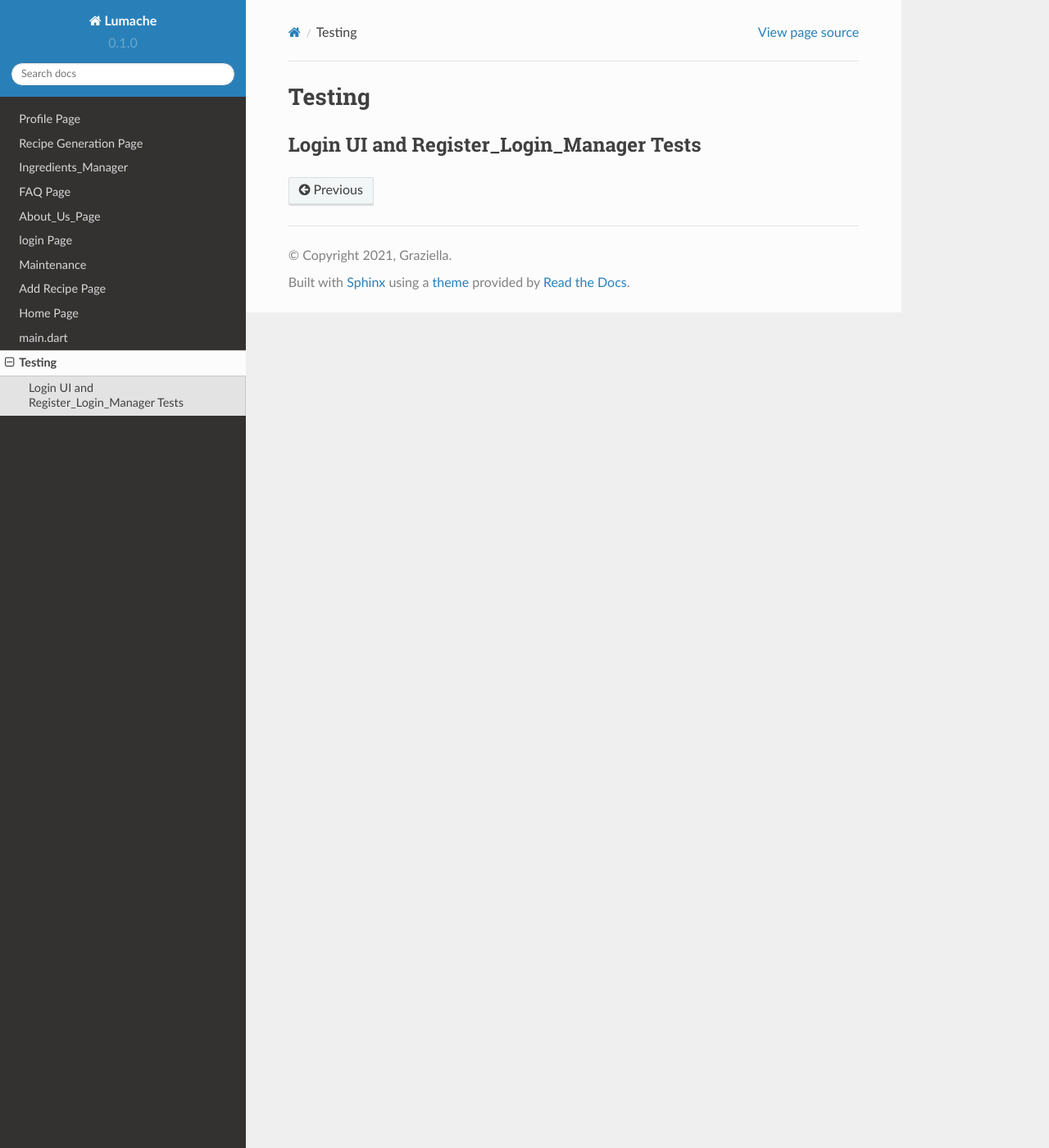
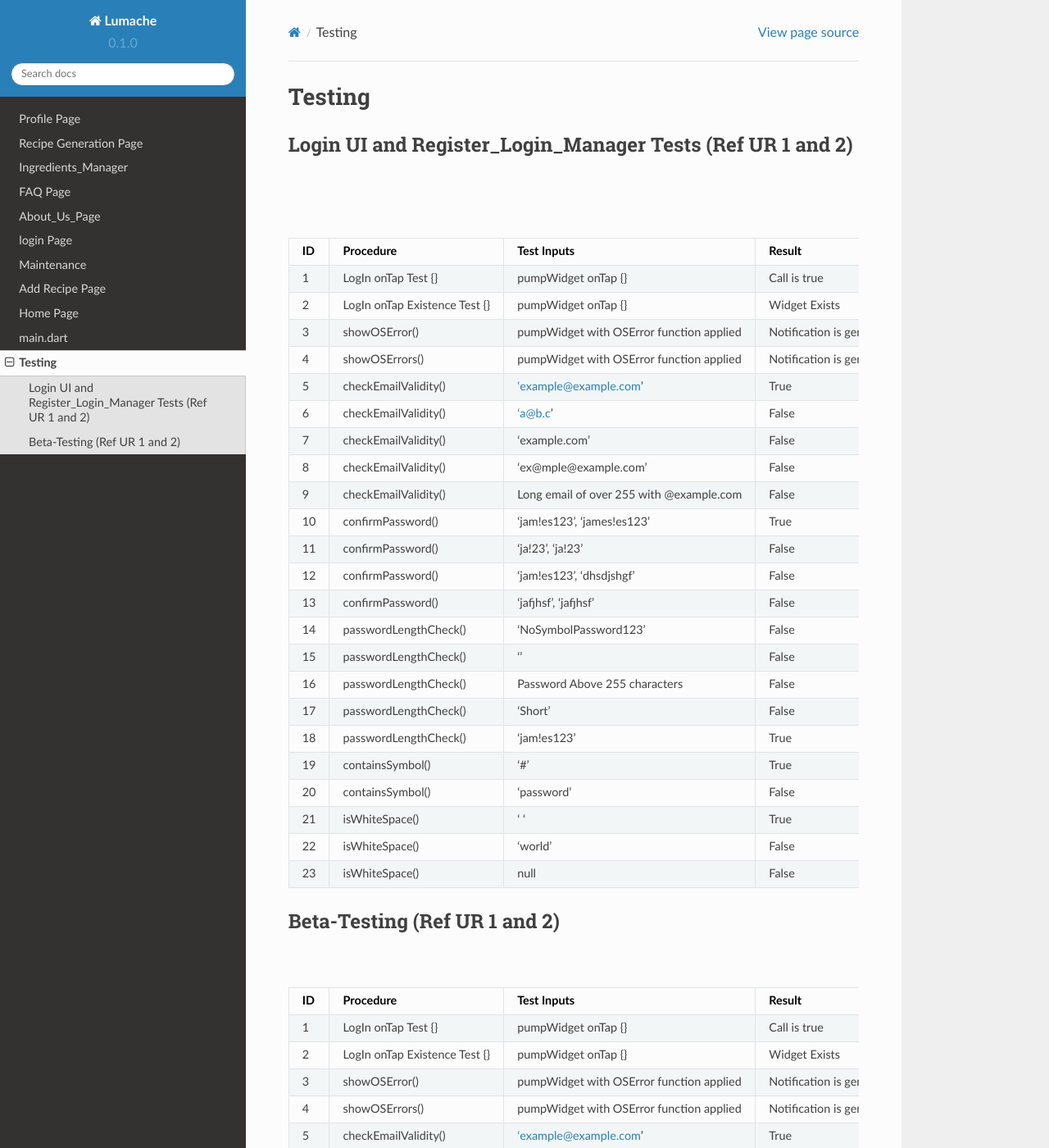
Before and after one commit to RhysRoo/SDRecipie_docs, a Sphinx documentation site: the page built from docs/source/testing.rst, in a window 1280 px wide and 1400 px high. Shown: the whole window at 82% size. Built offline with Sphinx 7.4.7 and the Read the Docs theme 2.0.0, drawn with Linux system fonts in a browser that asks for light colours; pages that are not in the unit, such as notebooks, are missing from menus; some of the changed text lies outside the part shown.

Commit message:
Update testing.rst

```diff
--- a/docs/source/testing.rst
+++ b/docs/source/testing.rst
@@ -1,55 +1,258 @@
 Testing
 ========
 
-Login UI and Register_Login_Manager Tests
------------------------------------------
+Login UI and Register_Login_Manager Tests  (Ref UR 1 and 2)
+------------------------------------------------------------
 
-+----+-----------------------------+-------------------------------------+---------------------+------------------------------------------------------------------------------------------------------------------+
-| ID | Procedure                   | Test Inputs                         | Result              | Description to Meet Specification                                                                                 |
-+====+=============================+=====================================+=====================+==================================================================================================================+
-| 1  | LogIn onTap Test {}         | pumpWidget onTap {}                 | Call is true        | FR Met: Trigger authentication and function is initiated (UR 1 a).                                              |
-+----+-----------------------------+-------------------------------------+---------------------+------------------------------------------------------------------------------------------------------------------+
-| 2  | LogIn onTap Existence Test {}| pumpWidget onTap {}                 | Widget Exists       |                                                                                                                  |
-+----+-----------------------------+-------------------------------------+---------------------+------------------------------------------------------------------------------------------------------------------+
-| 3  | showOSError()               | pumpWidget with OSError function applied | Notification is generated when Android user attempts to use Apple Sign In |SR Met: Error messages elicited to client interface (UR 1 f)  |
-+----+-----------------------------+-------------------------------------+---------------------+------------------------------------------------------------------------------------------------------------------+
-| 4  | showOSErrors()              | pumpWidget with OSError function applied | Notification is generated to display error messages when creating an account | SR Met: Error messages elicited to client interface when invalid information entered (UR 1 f). |
-+----+-----------------------------+-------------------------------------+---------------------+------------------------------------------------------------------------------------------------------------------+
-| 5  | checkEmailValidity()        | 'example@example.com'               | True                | a)  SR Met: User can input, email, passwords, and required information (UR 1, 2 d, e, f). b) Improved SR: Validation Rules. Password length above 6 characters and no more than 255. Must include 1 @ character. c) All proposed functions are shown below: |
-+----+-----------------------------+-------------------------------------+---------------------+------------------------------------------------------------------------------------------------------------------+
-| 6  | checkEmailValidity()        | 'a@b.c'                             | False               |                                                                                                                  |
-+----+-----------------------------+-------------------------------------+---------------------+------------------------------------------------------------------------------------------------------------------+
-| 7  | checkEmailValidity()        | 'example.com'                       | False               |                                                                                                                  |
-+----+-----------------------------+-------------------------------------+---------------------+------------------------------------------------------------------------------------------------------------------+
-| 8  | checkEmailValidity()        | 'ex@mple@example.com'               | False               |                                                                                                                  |
-+----+-----------------------------+-------------------------------------+---------------------+------------------------------------------------------------------------------------------------------------------+
-| 9  | checkEmailValidity()        | Long email of over 255 with @example.com | False          |                                                                                                                  |
-+----+-----------------------------+-------------------------------------+---------------------+------------------------------------------------------------------------------------------------------------------+
-| 10 | confirmPassword()           | 'jam!es123', 'james!es123'          | True                | Contains symbol. Length and Match                                                                                |
-+----+-----------------------------+-------------------------------------+---------------------+------------------------------------------------------------------------------------------------------------------+
-| 11 | confirmPassword()           | 'ja!23', 'ja!23'                    | False               | Length not retained                                                                                               |
-+----+-----------------------------+-------------------------------------+---------------------+------------------------------------------------------------------------------------------------------------------+
-| 12 | confirmPassword()           | 'jam!es123', 'dhsdjshgf'            | False               |                                                                                                                  |
-+----+-----------------------------+-------------------------------------+---------------------+------------------------------------------------------------------------------------------------------------------+
-| 13 | confirmPassword()           | 'jafjhsf', 'jafjhsf'                | False               | No Symbol                                                                                                        |
-+----+-----------------------------+-------------------------------------+---------------------+------------------------------------------------------------------------------------------------------------------+
-| 14 | passwordLengthCheck()       | 'NoSymbolPassword123'               | False               |                                                                                                                  |
-+----+-----------------------------+-------------------------------------+---------------------+------------------------------------------------------------------------------------------------------------------+
-| 15 | passwordLengthCheck()       | ''                                  | False               |                                                                                                                  |
-+----+-----------------------------+-------------------------------------+---------------------+------------------------------------------------------------------------------------------------------------------+
-| 16 | passwordLengthCheck()       | Password Above 255 characters       | False               |                                                                                                                  |
-+----+-----------------------------+-------------------------------------+---------------------+------------------------------------------------------------------------------------------------------------------+
-| 17 | passwordLengthCheck()       | 'Short'                             | False               |                                                                                                                  |
-+----+-----------------------------+-------------------------------------+---------------------+------------------------------------------------------------------------------------------------------------------+
-| 18 | passwordLengthCheck()       | 'jam!es123'                         | True                |                                                                                                                  |
-+----+-----------------------------+-------------------------------------+---------------------+------------------------------------------------------------------------------------------------------------------+
-| 19 | containsSymbol()            | '#'                                 | True                |                                                                                                                  |
-+----+-----------------------------+-------------------------------------+---------------------+------------------------------------------------------------------------------------------------------------------+
-| 20 | containsSymbol()            | 'password'                          | False               |                                                                                                                  |
-+----+-----------------------------+-------------------------------------+---------------------+------------------------------------------------------------------------------------------------------------------+
-| 21 | isWhiteSpace()              | ' '                                 | True                |                                                                                                                  |
-+----+-----------------------------+-------------------------------------+---------------------+------------------------------------------------------------------------------------------------------------------+
-| 22 | isWhiteSpace()              | 'world'                             | False               |                                                                                                                  |
-+----+-----------------------------+-------------------------------------+---------------------+------------------------------------------------------------------------------------------------------------------+
-| 23 | isWhiteSpace()              | null                                | False               |                                                                                                                  |
-+----+-----------------------------+-------------------------------------+---------------------+------------------------------------------------------------------------------------------------------------------+
+.. list-table:: Login UI and Register_Login_Manager Tests (Ref UR 1 and 2)
+   :widths: 5 25 25 25 25
+   :header-rows: 1
+
+   * - ID
+     - Procedure
+     - Test Inputs
+     - Result
+     - Description to Meet Specification
+   * - 1
+     - LogIn onTap Test {}
+     - pumpWidget onTap {}
+     - Call is true
+     - FR Met: Trigger authentication and function is initiated (UR 1 a).
+   * - 2
+     - LogIn onTap Existence Test {}
+     - pumpWidget onTap {}
+     - Widget Exists
+     -
+   * - 3
+     - showOSError()
+     - pumpWidget with OSError function applied
+     - Notification is generated when Android user attempts to use Apple Sign In
+     - SR Met: Error messages elicited to client interface (UR 1 f)
+   * - 4
+     - showOSErrors()
+     - pumpWidget with OSError function applied
+     - Notification is generated to display error messages when creating an account
+     - SR Met: Error messages elicited to client interface when invalid information entered (UR 1 f).
+   * - 5
+     - checkEmailValidity()
+     - 'example@example.com'
+     - True
+     - SR Met: User can input, email, passwords, and required information (UR 1, 2 d, e, f). b) Improved SR: Validation Rules. Password length above 6 characters and no more than 255. Must include 1 @ character. c) All proposed functions are shown below:
+   * - 6
+     - checkEmailValidity()
+     - 'a@b.c'
+     - False
+     -
+   * - 7
+     - checkEmailValidity()
+     - 'example.com'
+     - False
+     -
+   * - 8
+     - checkEmailValidity()
+     - 'ex@mple@example.com'
+     - False
+     -
+   * - 9
+     - checkEmailValidity()
+     - Long email of over 255 with @example.com
+     - False
+     -
+   * - 10
+     - confirmPassword()
+     - 'jam!es123', 'james!es123'
+     - True
+     - Contains symbol. Length and Match
+   * - 11
+     - confirmPassword()
+     - 'ja!23', 'ja!23'
+     - False
+     - Length not retained
+   * - 12
+     - confirmPassword()
+     - 'jam!es123', 'dhsdjshgf'
+     - False
+     -
+   * - 13
+     - confirmPassword()
+     - 'jafjhsf', 'jafjhsf'
+     - False
+     - No Symbol
+   * - 14
+     - passwordLengthCheck()
+     - 'NoSymbolPassword123'
+     - False
+     -
+   * - 15
+     - passwordLengthCheck()
+     - ''
+     - False
+     -
+   * - 16
+     - passwordLengthCheck()
+     - Password Above 255 characters
+     - False
+     -
+   * - 17
+     - passwordLengthCheck()
+     - 'Short'
+     - False
+     -
+   * - 18
+     - passwordLengthCheck()
+     - 'jam!es123'
+     - True
+     -
+   * - 19
+     - containsSymbol()
+     - '#'
+     - True
+     -
+   * - 20
+     - containsSymbol()
+     - 'password'
+     - False
+     -
+   * - 21
+     - isWhiteSpace()
+     - ' '
+     - True
+     -
+   * - 22
+     - isWhiteSpace()
+     - 'world'
+     - False
+     -
+   * - 23
+     - isWhiteSpace()
+     - null
+     - False
+     -
+
+Beta-Testing (Ref UR 1 and 2)
+----------------------------
+
+.. list-table:: Login UI and Register_Login_Manager Tests (Ref UR 1 and 2)
+   :widths: 5 25 25 25 25
+   :header-rows: 1
+
+   * - ID
+     - Procedure
+     - Test Inputs
+     - Result
+     - Description to Meet Specification
+   * - 1
+     - LogIn onTap Test {}
+     - pumpWidget onTap {}
+     - Call is true
+     - FR Met: Trigger authentication and function is initiated (UR 1 a).
+   * - 2
+     - LogIn onTap Existence Test {}
+     - pumpWidget onTap {}
+     - Widget Exists
+     -
+   * - 3
+     - showOSError()
+     - pumpWidget with OSError function applied
+     - Notification is generated when Android user attempts to use Apple Sign In
+     - SR Met: Error messages elicited to client interface (UR 1 f)
+   * - 4
+     - showOSErrors()
+     - pumpWidget with OSError function applied
+     - Notification is generated to display error messages when creating an account
+     - SR Met: Error messages elicited to client interface when invalid information entered (UR 1 f).
+   * - 5
+     - checkEmailValidity()
+     - 'example@example.com'
+     - True
+     - SR Met: User can input, email, passwords, and required information (UR 1, 2 d, e, f). b) Improved SR: Validation Rules. Password length above 6 characters and no more than 255. Must include 1 @ character. c) All proposed functions are shown below:
+   * - 6
+     - checkEmailValidity()
+     - 'a@b.c'
+     - False
+     -
+   * - 7
+     - checkEmailValidity()
+     - 'example.com'
+     - False
+     -
+   * - 8
+     - checkEmailValidity()
+     - 'ex@mple@example.com'
+     - False
+     -
+   * - 9
+     - checkEmailValidity()
+     - Long email of over 255 with @example.com
+     - False
+     -
+   * - 10
+     - confirmPassword()
+     - 'jam!es123', 'james!es123'
+     - True
+     - Contains symbol. Length and Match
+   * - 11
+     - confirmPassword()
+     - 'ja!23', 'ja!23'
+     - False
+     - Length not retained
+   * - 12
+     - confirmPassword()
+     - 'jam!es123', 'dhsdjshgf'
+     - False
+     -
+   * - 13
+     - confirmPassword()
+     - 'jafjhsf', 'jafjhsf'
+     - False
+     - No Symbol
+   * - 14
+     - passwordLengthCheck()
+     - 'NoSymbolPassword123'
+     - False
+     -
+   * - 15
+     - passwordLengthCheck()
+     - ''
+     - False
+     -
+   * - 16
+     - passwordLengthCheck()
+     - Password Above 255 characters
+     - False
+     -
+   * - 17
+     - passwordLengthCheck()
+     - 'Short'
+     - False
+     -
+   * - 18
+     - passwordLengthCheck()
+     - 'jam!es123'
+     - True
+     -
+   * - 19
+     - containsSymbol()
+     - '#'
+     - True
+     -
+   * - 20
+     - containsSymbol()
+     - 'password'
+     - False
+     -
+   * - 21
+     - isWhiteSpace()
+     - ' '
+     - True
+     -
+   * - 22
+     - isWhiteSpace()
+     - 'world'
+     - False
+     -
+   * - 23
+     - isWhiteSpace()
+     - null
+     - False
+     -
```
